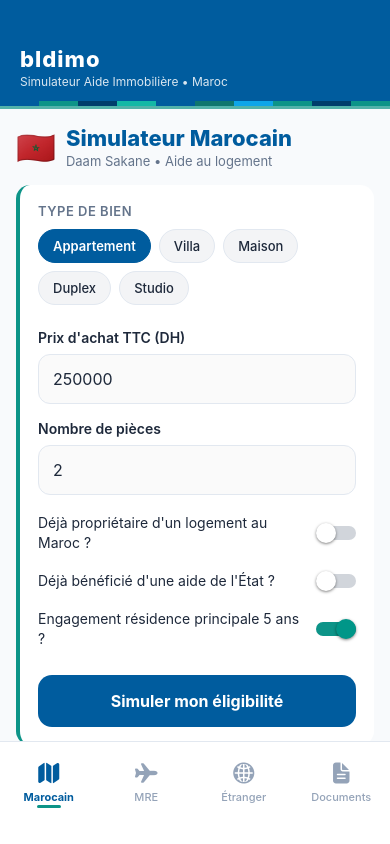
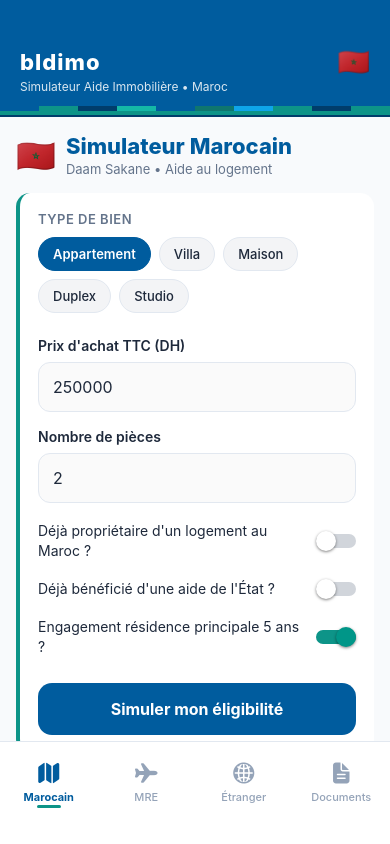
Before and after one commit to TAXI84/bldimo, a React Native app: screen / in a window 390 px wide. Built offline with nearby package versions, Linux system fonts and the light colour scheme.

Commit message:
style: integrate zellige patterns + Moroccan flag in header

```diff
--- a/App.tsx
+++ b/App.tsx
@@ -27,12 +27,16 @@
       <StatusBar barStyle="light-content" backgroundColor={Colors.primary} />
 
       <View style={styles.header}>
-        <Text style={styles.headerTitle}>bldimo</Text>
+        <View style={styles.headerTop}>
+          <Text style={styles.headerTitle}>bldimo</Text>
+          <Text style={styles.headerFlag}>🇲🇦</Text>
+        </View>
         <Text style={styles.headerSubtitle}>Simulateur Aide Immobilière • Maroc</Text>
       </View>
 
       <ZelligeAccent />
       <View style={styles.zelligeLine2} />
+      <View style={styles.zelligeLine3} />
 
       <View style={styles.content}>
         {renderScreen()}
@@ -65,7 +69,11 @@
     paddingTop: Platform.OS === 'android' ? 36 : 46,
     paddingBottom: 12,
     paddingHorizontal: 20,
-    alignItems: 'flex-start',
+  },
+  headerTop: {
+    flexDirection: 'row',
+    alignItems: 'center',
+    justifyContent: 'space-between',
   },
   headerTitle: {
     color: '#fff',
@@ -73,15 +81,21 @@
     fontWeight: '800',
     letterSpacing: 1,
   },
+  headerFlag: {
+    fontSize: 26,
+  },
   headerSubtitle: {
     color: 'rgba(255,255,255,0.85)',
     fontSize: 12,
     marginTop: 2,
   },
   zelligeLine2: {
-    height: 3,
+    height: 4,
     backgroundColor: Colors.secondary,
-    opacity: 0.7,
+  },
+  zelligeLine3: {
+    height: 2,
+    backgroundColor: Colors.primaryDark,
   },
   content: { flex: 1 },
   tabBar: {
```
